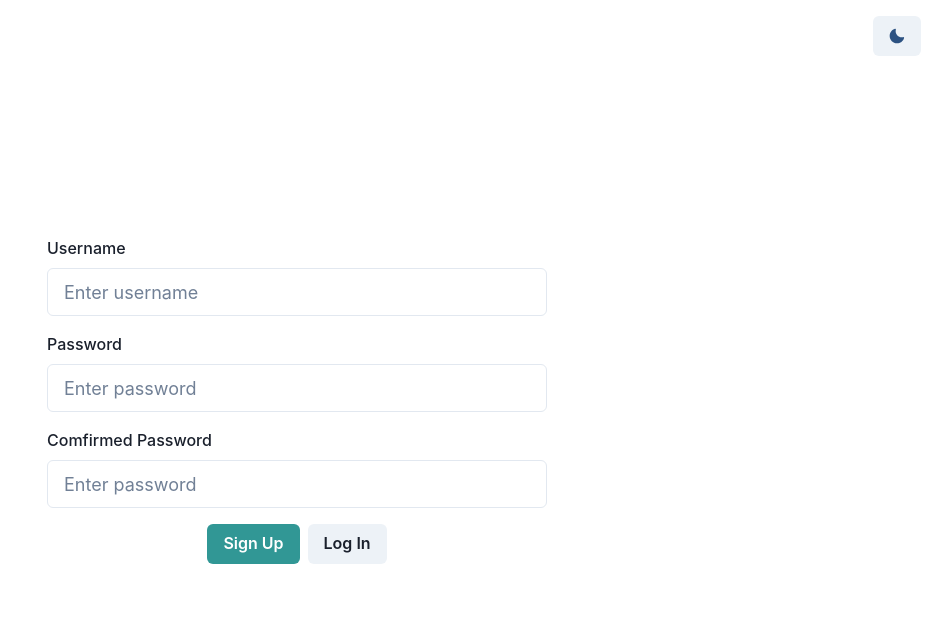
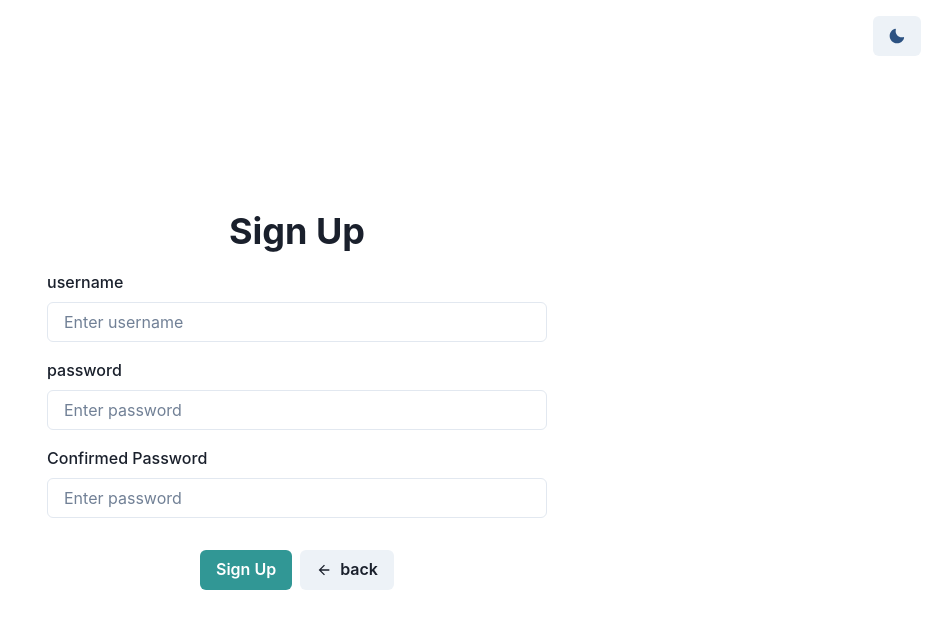
Before and after one commit to MJ9601/full-stack-chat-app, a React (Vite) app in the folder client/: page /register in a window 1280 px wide. Shown: the top 628 px of the page, without its empty margins (343-1280 px from the left). Built offline with nearby package versions, Linux system fonts and the light colour scheme.

Commit message:
[3/23 0749] finishing up on signup and login

```diff
--- /dev/null
+++ b/client/src/components/common/TextField.tsx
@@ -0,0 +1,18 @@
+import {
+  FormControl,
+  Input,
+  FormErrorMessage,
+  FormLabel,
+} from "@chakra-ui/react";
+import { useField, Field } from "formik";
+
+export default function TextField({ label, ...props }: { label: string }) {
+  const [field, meta] = useField(props as any);
+  return (
+    <FormControl isInvalid={!!meta.touched && !!meta.error}>
+      <FormLabel>{label}</FormLabel>
+      <Input as={Field} {...field} {...props} />
+      <FormErrorMessage>{meta.error}</FormErrorMessage>
+    </FormControl>
+  );
+}
--- a/client/src/components/pages/auth/Login.tsx
+++ b/client/src/components/pages/auth/Login.tsx
@@ -4,11 +4,29 @@ import {
   FormControl,
   FormLabel,
   Button,
+  Heading,
   ButtonGroup,
   FormErrorMessage,
 } from "@chakra-ui/react";
+import { useFormik } from "formik";
+import { useNavigate } from "react-router-dom";
+import * as Yup from "yup";
 
 export default function Login() {
+  const navigate = useNavigate();
+  const formik = useFormik({
+    initialValues: { username: "", password: "" },
+    validationSchema: Yup.object({
+      username: Yup.string().required("username is required!").email(),
+      password: Yup.string()
+        .required("password is required!")
+        .min(8, "Password too short!")
+        .max(32, "Password too long!"),
+    }),
+    onSubmit: (values, actions) => {
+      alert(JSON.stringify(values, null, 2)), actions.resetForm();
+    },
+  });
   return (
     <VStack
       as="form"
@@ -17,23 +35,41 @@ export default function Login() {
       justify="center"
       spacing="1rem"
       h="100vh"
+      onSubmit={formik.handleSubmit as any}
     >
-      <FormControl>
+      <Heading>Log in</Heading>
+      <FormControl
+        isInvalid={!!formik.errors.username && formik.touched.username}
+      >
         <FormLabel>Username</FormLabel>
-        <Input name="username" placeholder="Enter username" size="lg" />
-        <FormErrorMessage>Invalid username</FormErrorMessage>
+        <Input
+          name="username"
+          placeholder="Enter username"
+          size="lg"
+          value={formik.values.username}
+          onChange={formik.handleChange}
+          onBlur={formik.handleBlur}
+        />
+        <FormErrorMessage>{formik.errors.username}</FormErrorMessage>
       </FormControl>
 
-      <FormControl>
+      <FormControl
+        isInvalid={!!formik.errors.password && formik.touched.password}
+      >
         <FormLabel>Password</FormLabel>
-        <Input name="password" placeholder="Enter password" size="lg" />
-        <FormErrorMessage>Invalid password</FormErrorMessage>
+        <Input
+          placeholder="Enter password"
+          size="lg"
+          type="password"
+          {...formik.getFieldProps("password")}
+        />
+        <FormErrorMessage>{formik.errors.password}</FormErrorMessage>
       </FormControl>
-      <ButtonGroup>
+      <ButtonGroup pt="1rem">
         <Button colorScheme="teal" type="submit">
           Log In
         </Button>
-        <Button>Create an Account</Button>
+        <Button onClick={() => navigate("/register")}>Create an Account</Button>
       </ButtonGroup>
     </VStack>
   );
--- a/client/src/components/pages/auth/Signup.tsx
+++ b/client/src/components/pages/auth/Signup.tsx
@@ -1,15 +1,32 @@
-import {
-  VStack,
-  FormControl,
-  FormLabel,
-  Input,
-  FormErrorMessage,
-  Button,
-  ButtonGroup,
-} from "@chakra-ui/react";
+import { VStack, Button, ButtonGroup, Heading } from "@chakra-ui/react";
+import { ArrowBackIcon } from "@chakra-ui/icons";
+import { Formik } from "formik";
+import * as yup from "yup";
+import TextField from "../../common/TextField";
+import { useNavigate } from "react-router-dom";
 
 export default function Signup() {
+  const navigate = useNavigate();
   return (
+    <Formik
+      initialValues={{ username: "", password: "", confirmedPassword: "" }}
+      validationSchema={yup.object({
+        username: yup.string().required("username is required!").email(),
+        password: yup
+          .string()
+          .required()
+          .min(8, "Password too short!")
+          .max(32, "Password too long!"),
+        confirmedPassword: yup
+          .string()
+          .oneOf([yup.ref("password")], "Password don't match!")
+          .required(),
+      })}
+      onSubmit={(values, actions) => {
+        alert(JSON.stringify(values, null, 2));
+        actions.resetForm();
+      }}
+    >
       <VStack
         as="form"
         w={{ base: "90%", md: "500px" }}
@@ -18,34 +35,37 @@ export default function Signup() {
         spacing="1rem"
         h="100vh"
       >
-      <FormControl>
-        <FormLabel>Username</FormLabel>
-        <Input name="username" placeholder="Enter username" size="lg" />
-        <FormErrorMessage>Invalid username</FormErrorMessage>
-      </FormControl>
-
-      <FormControl>
-        <FormLabel>Password</FormLabel>
-        <Input name="password" placeholder="Enter password" size="lg" />
-        <FormErrorMessage>Invalid password</FormErrorMessage>
-      </FormControl>
-
-      <FormControl>
-        <FormLabel>Comfirmed Password</FormLabel>
-        <Input
-          name="comfirmedPassword"
+        <Heading>Sign Up</Heading>
+        <TextField
+          name="username"
+          label="username"
+          placeholder="Enter username"
+          autoComplete="off"
+        />
+        <TextField
+          name="password"
+          label="password"
           placeholder="Enter password"
-          size="lg"
+          autoComplete="off"
         />
-        <FormErrorMessage>Invalid password</FormErrorMessage>
-      </FormControl>
-
-      <ButtonGroup>
+        <TextField
+          name="confirmedPassword"
+          label="Confirmed Password"
+          placeholder="Enter password"
+          autoComplete="off"
+        />
+        <ButtonGroup pt="1rem">
           <Button colorScheme="teal" type="submit">
             Sign Up
           </Button>
-        <Button>Log In</Button>
+          <Button
+            onClick={() => navigate("/login")}
+            leftIcon={<ArrowBackIcon />}
+          >
+            back
+          </Button>
         </ButtonGroup>
       </VStack>
+    </Formik>
   );
 }
```
Lines whose indentation alone changed are shown as unchanged.
